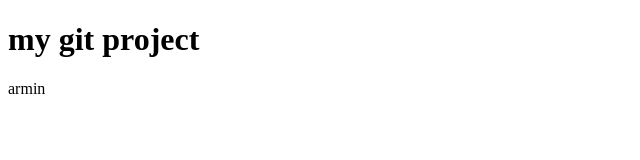
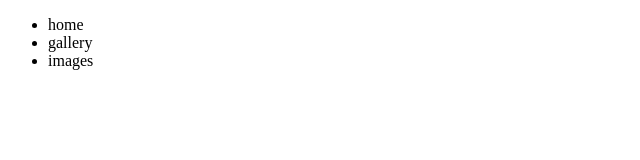
Before and after one commit to Armiinshadkamii/git.project, a plain HTML site: page index.html in a window 1280 px wide. Shown: the whole page, without its empty margins (0-640 px from the left). Drawn offline with Linux system fonts and the light colour scheme.

Commit message:
added nav bar

```diff
--- a/index.html
+++ b/index.html
@@ -7,7 +7,14 @@
     <title>Document</title>
 </head>
 <body>
-    <h1>my git project</h1>
-    <p>armin</p>
+    <header>
+        <nav>
+            <ul>
+                <li>home</li>
+                <li>gallery</li>
+                <li>images</li>
+            </ul>
+        </nav>
+    </header>
 </body>
 </html>
```
